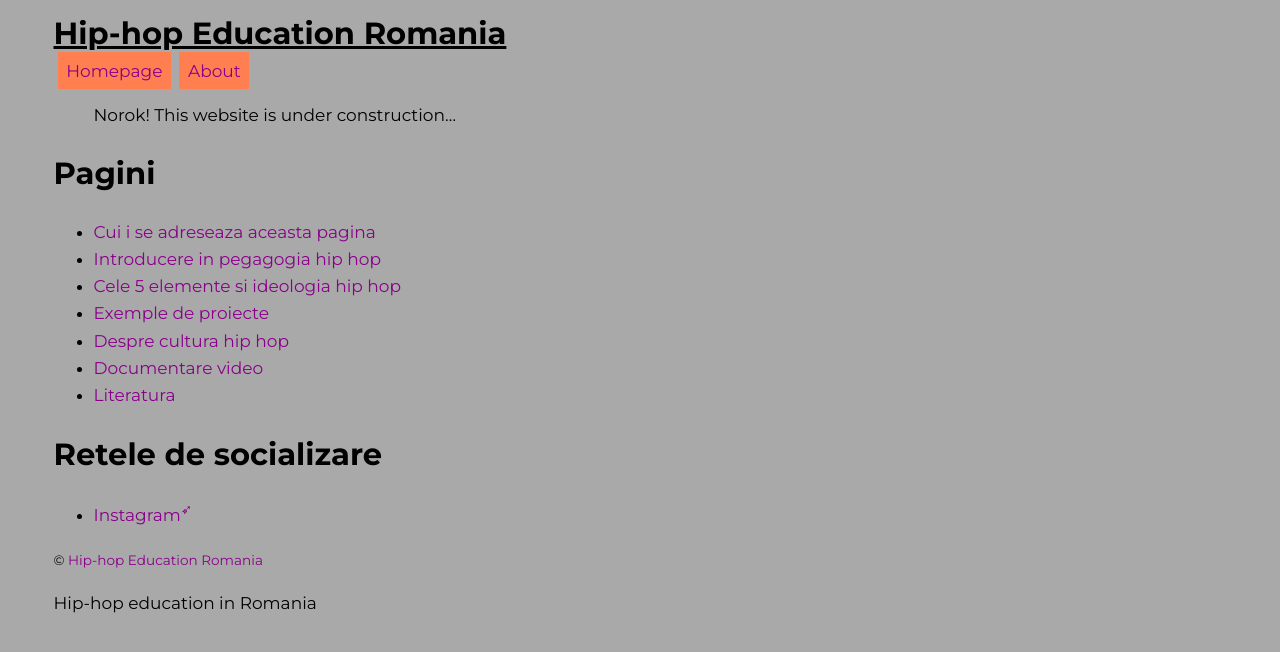
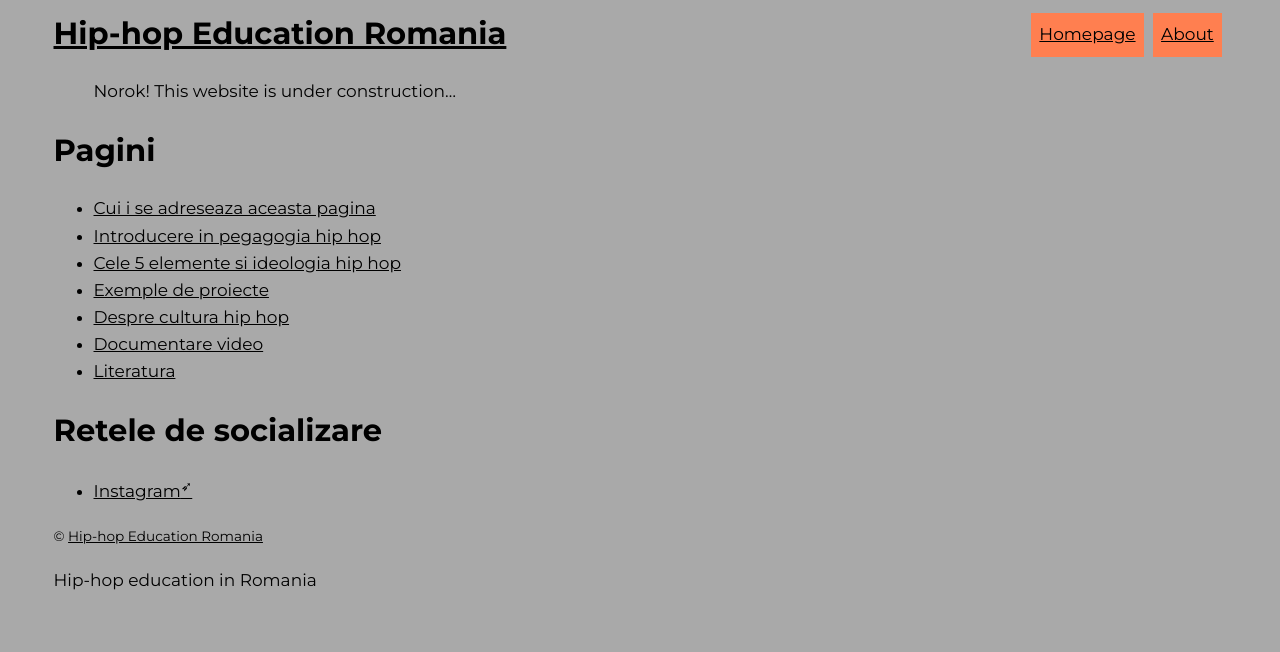
Before and after one commit to hiphopeduro/hiphopeduro.github.io, a Jekyll site: the page built from index.md, in a window 1280 px wide. Shown: the top 652 px of the page. Built offline with Jekyll 4.4.1, drawn with Linux system fonts in a browser that asks for light colours; our own code applies the rules of GitHub Pages for plain Markdown files.

Commit message:
flex body header menu

```diff
--- a/assets/css/index.css
+++ b/assets/css/index.css
@@ -15,8 +15,9 @@
 	--s-font-h6: var(--s-font);
 	--c-bg: darkgray;
 	--c-fg: black;
-	--c-link:darkmagenta;
+	--c-link:black;
 	--c-theme: coral;
+	--c-theme-alt: darkmagenta;
 }
 
 /* universal box-sizing for easier box-model */
@@ -50,7 +51,6 @@ body {
 /* html elements defaults */
 a {
 	color: var(--c-link);
-	text-decoration: none;
 }
 a[href^="http://"]::after,
 a[href^="https://"]::after {
@@ -93,6 +93,11 @@ h6 {
 }
 
 /* principal layout elements of the page */
+body > header {
+		display: flex;
+		flex-wrap: wrap;
+		justify-content: space-between;
+}
 body > header h1 {
 	margin: 0;
 }
@@ -107,4 +112,5 @@ body > header menu a {
 	padding: var(--s);
 	margin: calc(var(--s) / 2);
 	background-color: var(--c-theme);
+	display: inherit;
 }
```
